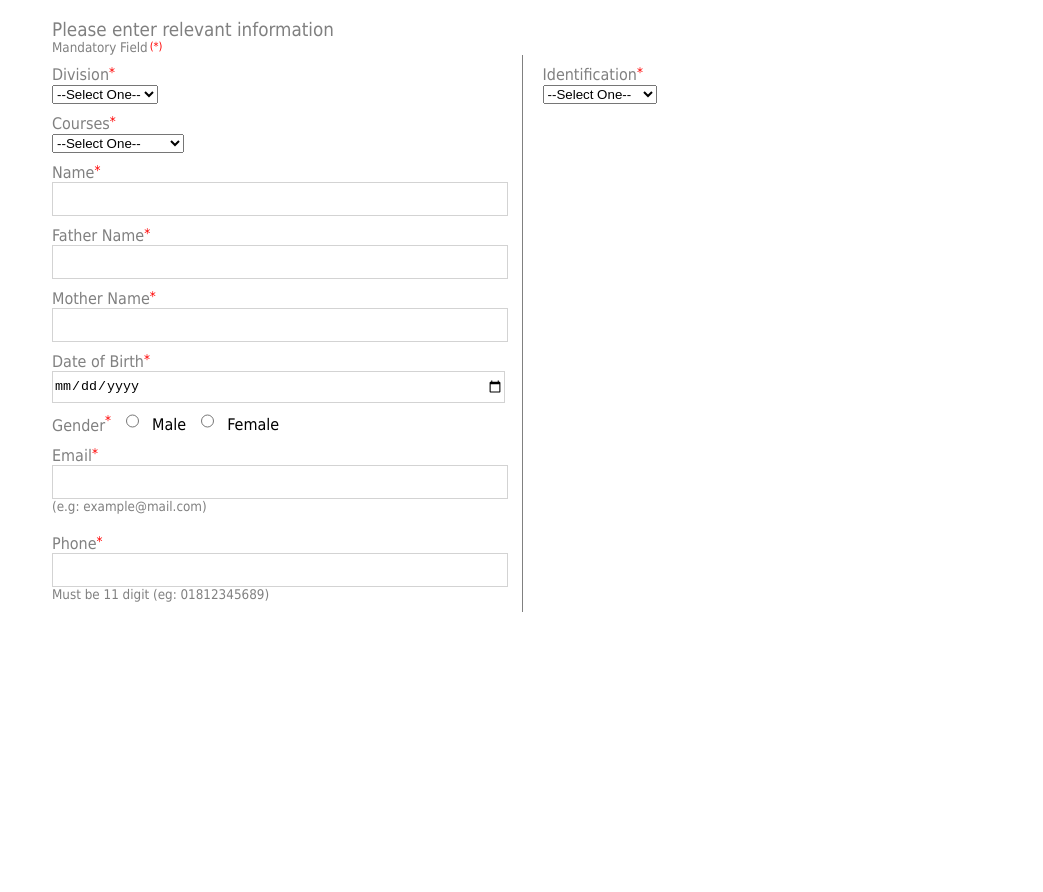
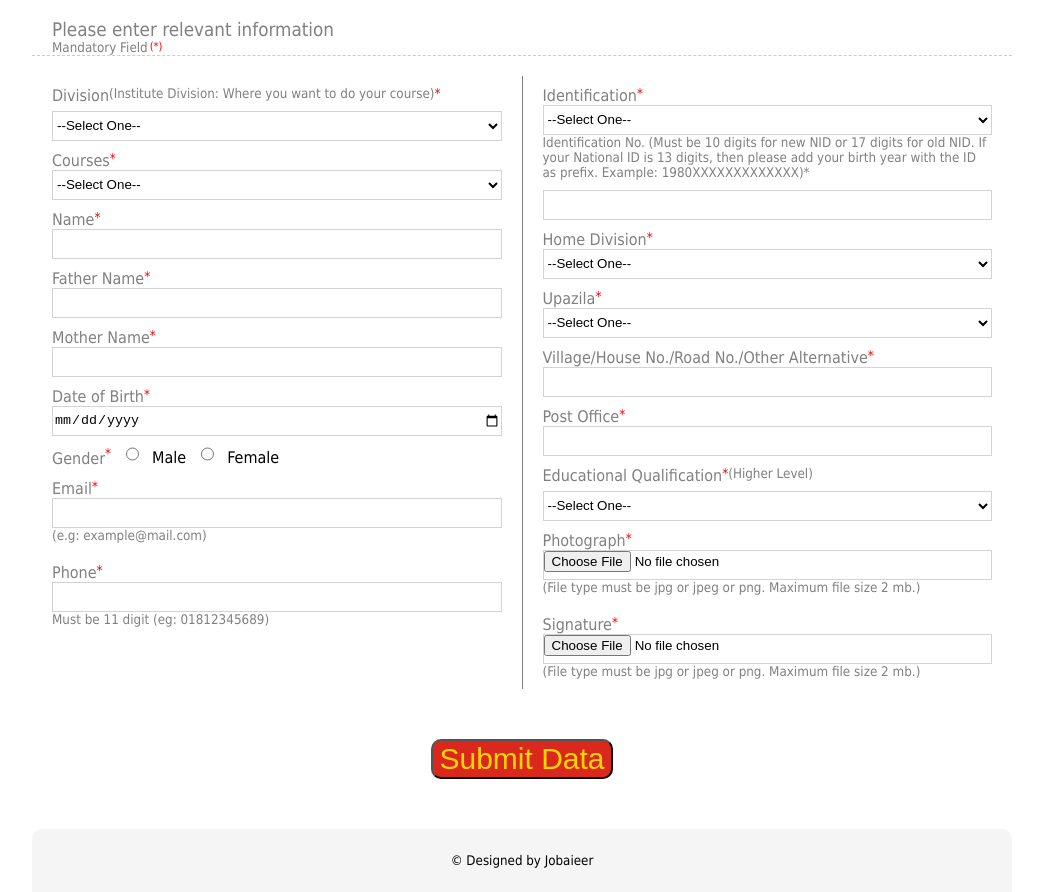
Before and after one commit to Jobaieer/FSWD_IC_B10, a plain HTML site: page Task_2/index.html in a window 1280 px wide. Shown: the part 206-1098 px from the top of the page, without its empty margins (118-1161 px from the left). Before the commit the page ends 818 px from the top, so only its background shows below. Drawn offline with Linux system fonts and the light colour scheme.

Commit message:
update previous style and html code, also finish form and main section, add footer.

```diff
--- a/Task_2/index.html
+++ b/Task_2/index.html
@@ -67,6 +67,7 @@
         padding: 0px 20px;
         color: gray;
         font-weight: 300;
+        border-bottom: 1px dashed #ccc;
       }
 
       .flex {
@@ -99,25 +100,55 @@
       .form-wrapper {
         display: flex;
         justify-content: space-between;
+        padding-top: 20px;
       }
 
-      input {
+      input,
+      select {
         width: 100%;
         height: 30px;
         background-color: white;
         border: 1px solid lightgray;
+        box-sizing: border-box;
       }
 
       .gender {
         display: flex;
         width: 100px;
         gap: 10px;
-        text-align: center;
         align-items: center;
       }
 
       label {
         padding-top: 10px;
+      }
+
+      .button {
+        display: flex;
+        justify-content: center;
+        padding: 50px 0px;
+      }
+
+      .button button {
+        font-size: 30px;
+        color: gold;
+        background-color: #da291c;
+        border-radius: 10px;
+      }
+
+      #footer-container {
+        background-color: whitesmoke;
+        text-align: center;
+        border-top-left-radius: 10px;
+        border-top-right-radius: 10px;
+      }
+
+      .copy {
+        padding: 2px 0px;
+      }
+
+      .copy h5 {
+        font-weight: 300;
       }
     </style>
   </head>
@@ -157,7 +188,16 @@
           <div class="form-left">
             <form action="/submit">
               <div class="district">
-                <label for="division" class="flex">Division <sup>*</sup></label>
+                <label for="division" class="flex"
+                  >Division
+                  <span
+                    ><small
+                      >(Institute Division: Where you want to do your
+                      course)</small
+                    ></span
+                  >
+                  <sup>*</sup></label
+                >
                 <select
                   name="division"
                   aria-label="division"
@@ -252,13 +292,109 @@
                   <option value="birthcertificate">Birth Certificate</option>
                   <option value="nid">NID</option>
                 </select>
+                <small
+                  >Identification No. (Must be 10 digits for new NID or 17
+                  digits for old NID. If your National ID is 13 digits, then
+                  please add your birth year with the ID as prefix. Example:
+                  1980XXXXXXXXXXXXX)*</small
+                >
+                <input
+                  type="number"
+                  id="number"
+                  name="number"
+                  min="0"
+                  max="9"
+                  required
+                />
+              </div>
+              <div class="home-division">
+                <label for="h-division" class="flex"
+                  >Home Division <sup>*</sup></label
+                >
+                <select name="h-division" aria-label="id" id="id" required>
+                  <option value="" selected disabled>--Select One--</option>
+                  <option value="Barishal">Barishal</option>
+                  <option value="chattogram">Chattogram</option>
+                  <option value="dhaka">Dhaka</option>
+                  <option value="khulna">Khulna</option>
+                  <option value="rajshahi">Rajshahi</option>
+                  <option value="rangpur">Rangpur</option>
+                  <option value="mymenshingh">Mymenshingh</option>
+                  <option value="sylhet">Sylhet</option>
+                </select>
+              </div>
+
+              <div class="upazila">
+                <label for="upazila" class="flex">Upazila<sup>*</sup></label>
+                <select name="upazila" aria-label="id" id="id" required>
+                  <option value="" selected disabled>--Select One--</option>
+                </select>
+              </div>
+
+              <div class="address">
+                <label for="address" class="flex"
+                  >Village/House No./Road No./Other Alternative
+                  <sup>*</sup></label
+                >
+                <input type="text" id="address" name="address" required />
+              </div>
+
+              <div class="p-office">
+                <label for="postoffice" class="flex"
+                  >Post Office <sup>*</sup></label
+                >
+                <input type="text" id="postoffice" name="postoffice" required />
+              </div>
+
+              <div class="eq">
+                <label for="eq" class="flex"
+                  >Educational Qualification <sup>*</sup>
+                  <span><small>(Higher Level)</small></span></label
+                >
+                <select name="eq" aria-label="eq" id="eq" required>
+                  <option value="" selected disabled>--Select One--</option>
+                  <option value="hsc">Higher Secondary/Equivalent</option>
+                  <option value="bachelor">Bachelor</option>
+                  <option value="master">Master</option>
+                  <option value="phd">PhD</option>
+                </select>
+              </div>
+
+              <div class="image">
+                <label for="image" class="flex">Photograph <sup>*</sup></label>
+                <input type="file" name="image" id="image" />
+                <small
+                  >(File type must be jpg or jpeg or png. Maximum file size 2
+                  mb.)</small
+                >
+              </div>
+
+              <div class="sign">
+                <label for="sign" class="flex">Signature <sup>*</sup></label>
+                <input type="file" name="sign" id="sign" />
+                <small
+                  >(File type must be jpg or jpeg or png. Maximum file size 2
+                  mb.)</small
+                >
               </div>
             </form>
           </div>
         </div>
       </section>
       <!-- Form Section End -->
+
+      <div class="button">
+        <button>Submit Data</button>
+      </div>
     </main>
     <!-- Main End -->
+
+    <!-- ======== Footer ======== -->
+    <footer id="footer-container">
+      <div class="copy">
+        <h5>© Designed by Jobaieer</h5>
+      </div>
+    </footer>
+    <!-- Footer End -->
   </body>
 </html>
```
